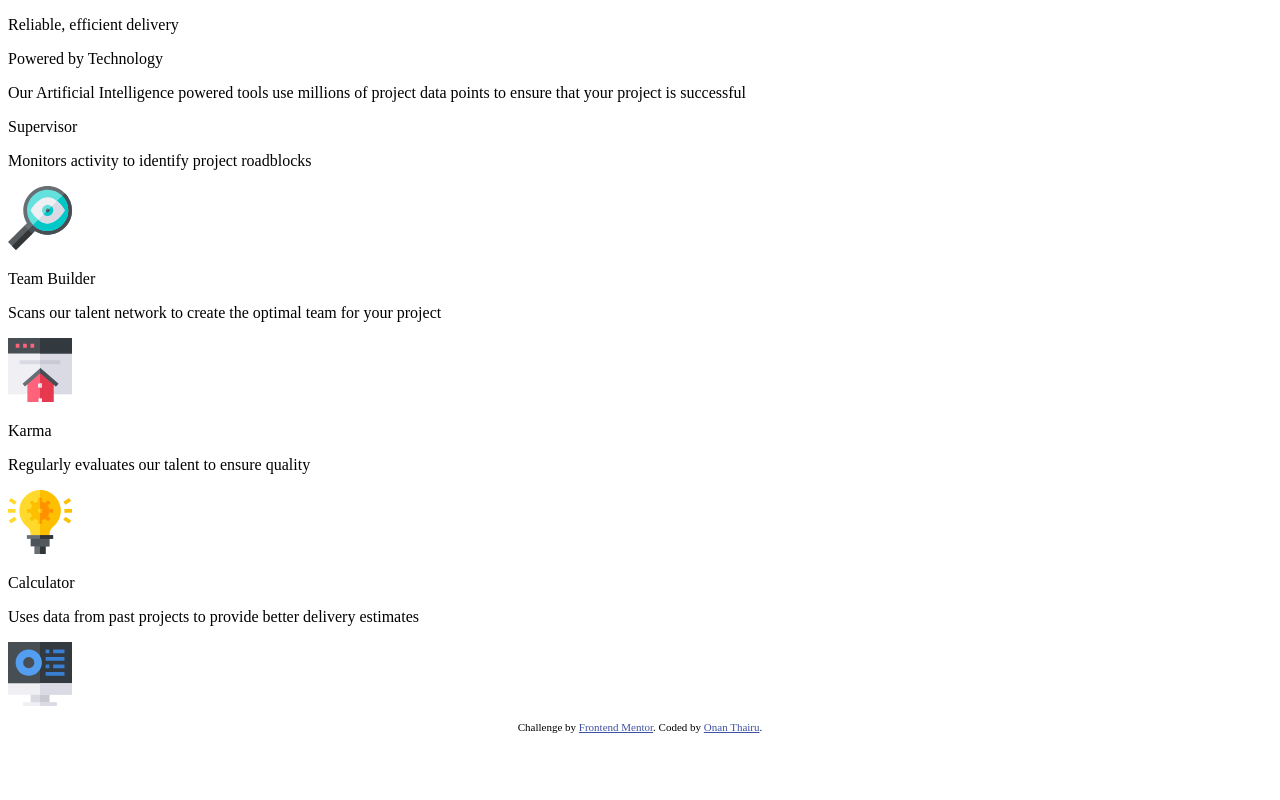
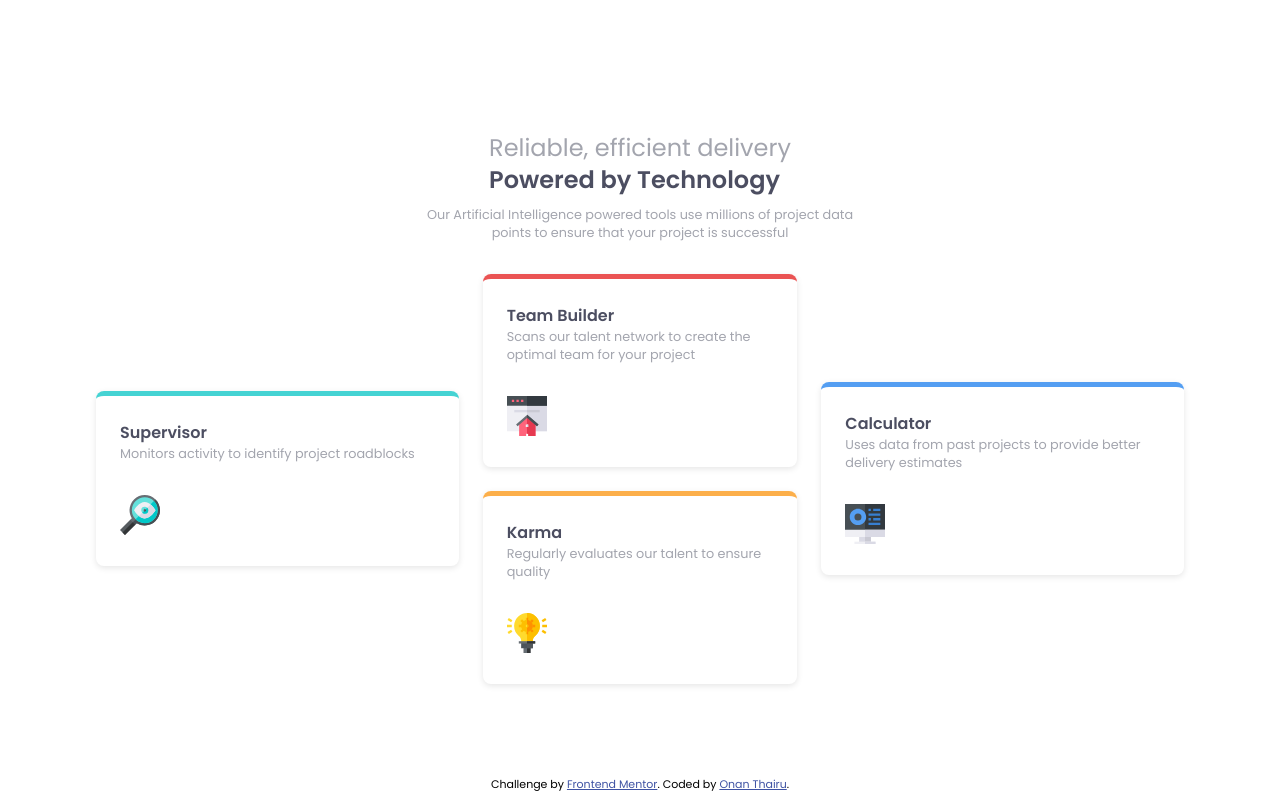
Before and after one commit to Onan-Thairu/four-card-feature, a plain HTML site: page index.html in a window 1280 px wide. Drawn offline with Linux system fonts and the light colour scheme.

Commit message:
chore: style cards.

```diff
--- a/index.html
+++ b/index.html
@@ -5,14 +5,13 @@
   <meta name="viewport" content="width=device-width, initial-scale=1.0"> <!-- displays site properly based on user's device -->
 
   <link rel="icon" type="image/png" sizes="32x32" href="./images/favicon-32x32.png">
+  <link rel="preconnect" href="https://fonts.googleapis.com">
+  <link rel="preconnect" href="https://fonts.gstatic.com" crossorigin>
+  <link href="https://fonts.googleapis.com/css2?family=Poppins:wght@200;400;600&display=swap" rel="stylesheet">
+  <link rel="stylesheet" href="./style.css">
 
   <title>Four card feature section</title>
 
-  <!-- Feel free to remove these styles or customise in your own stylesheet 👍 -->
-  <style>
-    .attribution { font-size: 11px; text-align: center; }
-    .attribution a { color: hsl(228, 45%, 44%); }
-  </style>
 </head>
 <body>
   <div class="container">
@@ -20,7 +19,7 @@
       <div class="header">
         <div class="top-desc">
           <p>Reliable, efficient delivery</p>
-          <p>Powered by Technology</p>
+          <p class="top-desc-bold">Powered by Technology</p>
         </div>
         <div class="lower-desc">
           <p>
@@ -31,7 +30,7 @@
       </div>
 
       <div class="cards">
-        <div class="card">
+        <div class="card card-1">
           <div>
             <p class="card-heading">Supervisor</p>
             <p class="card-description">Monitors activity to identify project roadblocks</p>
@@ -41,7 +40,8 @@
           </div>
         </div>
 
-        <div class="card">
+        <div class="center-cards">
+          <div class="card card-2">
             <div>
               <p class="card-heading">Team Builder</p>
               <p class="card-description">Scans our talent network to create the optimal team for your project</p>
@@ -51,7 +51,7 @@
             </div>
           </div>
 
-        <div class="card">
+          <div class="card card-3">
             <div>
               <p class="card-heading">Karma</p>
               <p class="card-description">Regularly evaluates our talent to ensure quality</p>
@@ -60,8 +60,9 @@
               <img src="./images/icon-karma.svg" alt="karma">
             </div>
           </div>
+        </div>
 
-        <div class="card">
+        <div class="card card-4">
           <div>
             <p class="card-heading">Calculator</p>
             <p class="card-description">Uses data from past projects to provide better delivery estimates</p>
--- /dev/null
+++ b/style.css
@@ -0,0 +1,85 @@
+* {
+  margin: 0;
+  padding: 0;
+  box-sizing: border-box;
+  font-family: 'Poppins', sans-serif;
+}
+.body {
+  background-color: hsl(0, 0%, 98%);
+}
+.container {
+  width: 100vw;
+  height: 97vh;
+  display: flex;
+  justify-content: center;
+  align-items: center;
+}
+.content {
+  width: 85%;
+  /* background-color: antiquewhite; */
+}
+.header {
+  display: flex;
+  flex-direction: column;
+  align-items: center;
+  width: 450px;
+  margin: auto;
+  color: hsl(229, 6%, 66%);
+}
+.top-desc {
+  margin-top: 2.5rem;
+  font-size: 1.5rem;
+  line-height: 2rem;
+}
+.top-desc-bold {
+  font-weight: 600;
+  color: hsl(234, 12%, 34%);
+}
+.lower-desc {
+  margin-top: .6rem;
+  text-align: center;
+  font-size: .8rem;
+}
+.cards {
+  display: flex;
+  gap: 1.5rem;
+  margin-top: 2rem;
+  align-items: center;
+}
+.card {
+  box-shadow: 0 2px 6px rgba(0, 0, 0, 0.1);
+  padding: 1.5rem;
+  /* height: 200px; */
+  border-radius: 8px;
+  flex: 1;
+  flex-basis: 0;
+}
+.center-cards {
+  display: flex;
+  flex-direction: column;
+  gap: 1.5rem;
+  flex: 1;
+}
+.card-1 {
+  border-top: 5px solid hsl(180, 62%, 55%);
+}.card-2 {
+  border-top: 5px solid hsl(0, 78%, 62%);
+}.card-3 {
+  border-top: 5px solid hsl(34, 97%, 64%);
+}.card-4 {
+  border-top: 5px solid hsl(212, 86%, 64%);
+}
+.card img {
+  width: 40px;
+}
+.card-heading {
+  color: hsl(234, 12%, 34%);
+  font-weight: 600;
+}
+.card-description {
+  color: hsl(229, 6%, 66%);
+  font-size: .8rem;
+  margin-bottom: 2rem;
+}
+.attribution { font-size: 11px; text-align: center; }
+.attribution a { color: hsl(228, 45%, 44%); }
```
Lines whose indentation alone changed are shown as unchanged.
